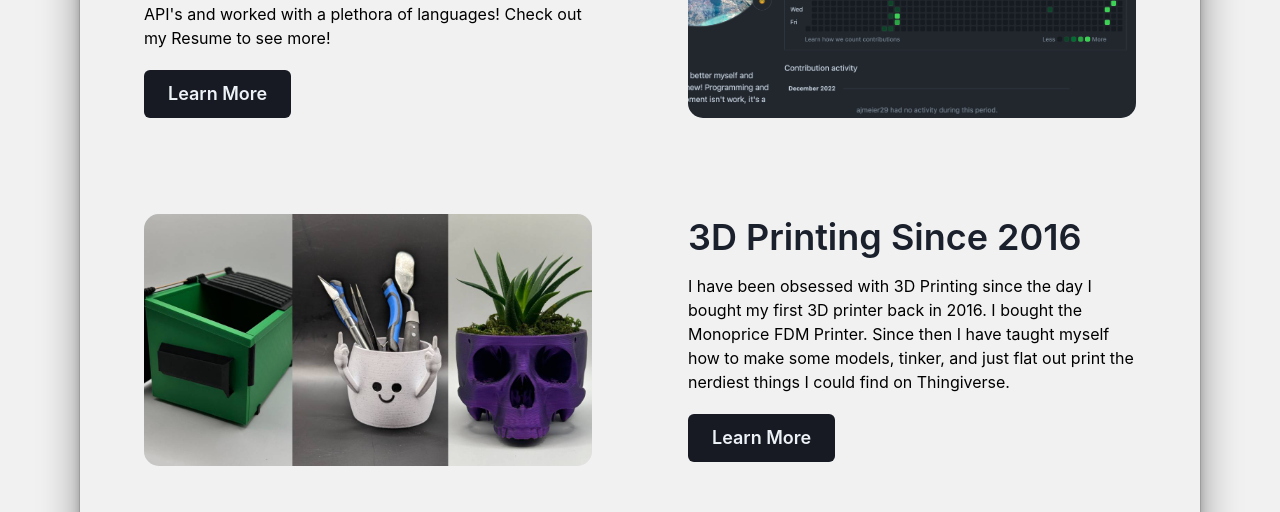
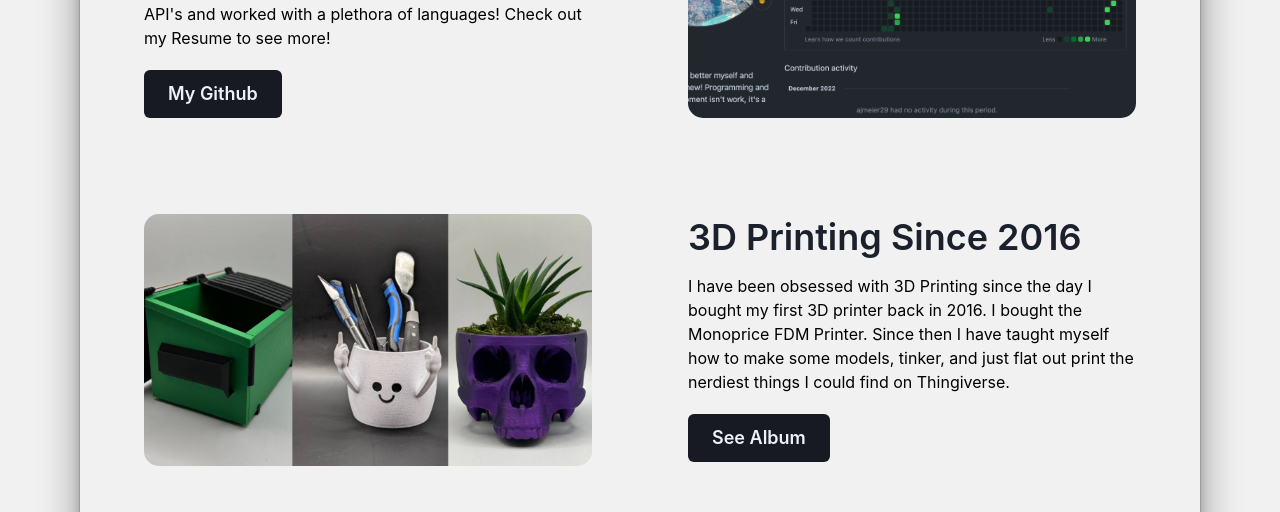
Before and after one commit to ajmeier29/portfolio-app, a Next.js app: page /about in a window 1280 px wide. Shown: the part 409-921 px from the top of the page. Built offline with nearby package versions, Linux system fonts and the light colour scheme.

Commit message:
Added urls to About Page

```diff
--- a/src/components/About.tsx
+++ b/src/components/About.tsx
@@ -172,16 +172,16 @@ const FeaturesList: Array<Features> = [
     {
         heading: 'Software Developer Since 2012',
         description: 'I started my career by creating automation scripts to test the iPhone 3Gs/4, which then lead to Full Stack Development later in my 9 year career there. Since then I have built automation scripts, SQL Stored Procedures, built API\'s and worked with a plethora of languages! Check out my Resume to see more!',
-        buttonText: 'Learn More',
+        buttonText: 'My Github',
         imagePath: './github.jpg',
-        buttonUrl: '#'
+        buttonUrl: 'https://github.com/ajmeier29/portfolio-app'
     },
     {
         heading: '3D Printing Since 2016',
         description: 'I have been obsessed with 3D Printing since the day I bought my first 3D printer back in 2016. I bought the Monoprice FDM Printer. Since then I have taught myself how to make some models, tinker, and just flat out print the nerdiest things I could find on Thingiverse.',
-        buttonText: 'Learn More',
+        buttonText: 'See Album',
         imagePath: './3DPrintingAboutImage.jpg',
-        buttonUrl: '#'
+        buttonUrl: 'https://photos.app.goo.gl/LU5RCWuf8CuEj5J48'
     },
     {
         heading: 'Etsy Seller Since 2021',
```
